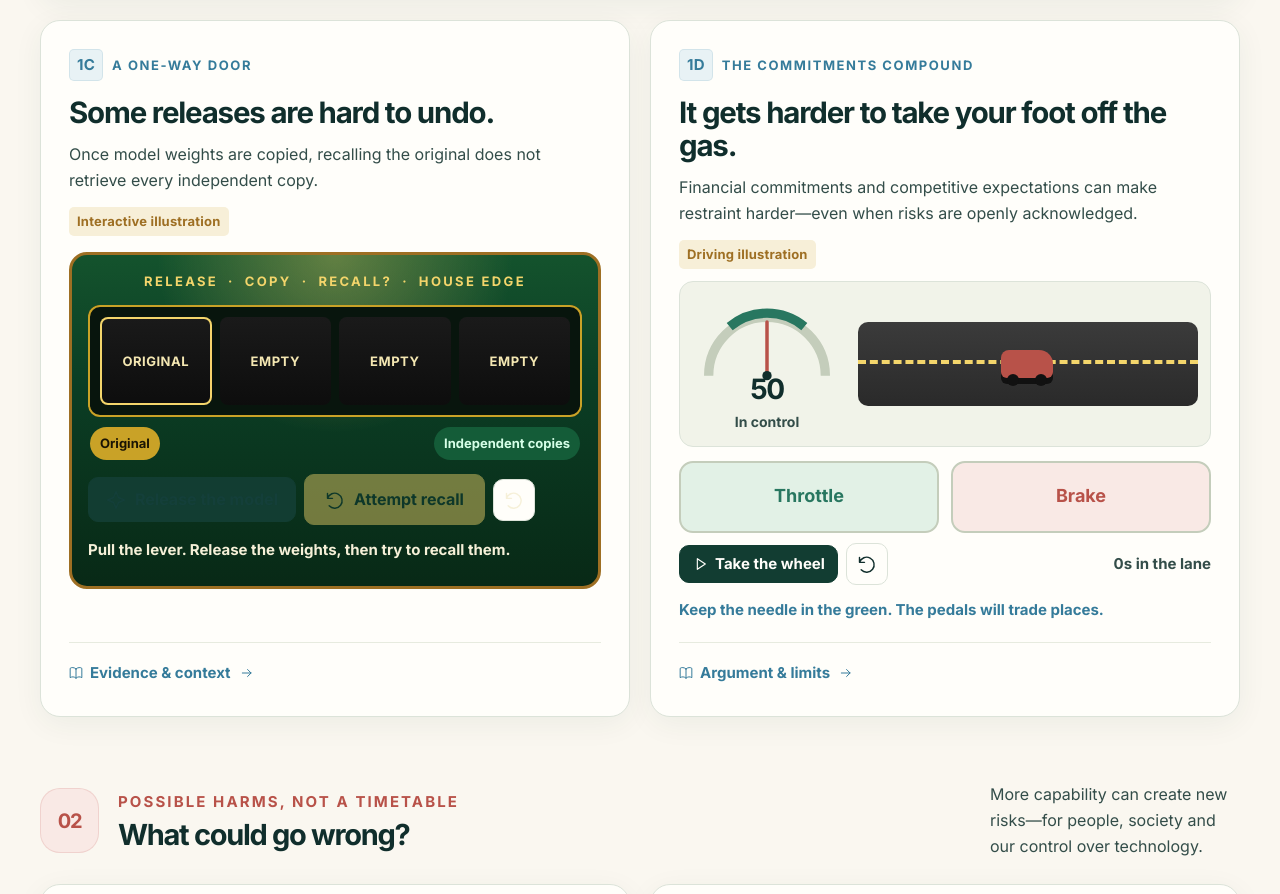
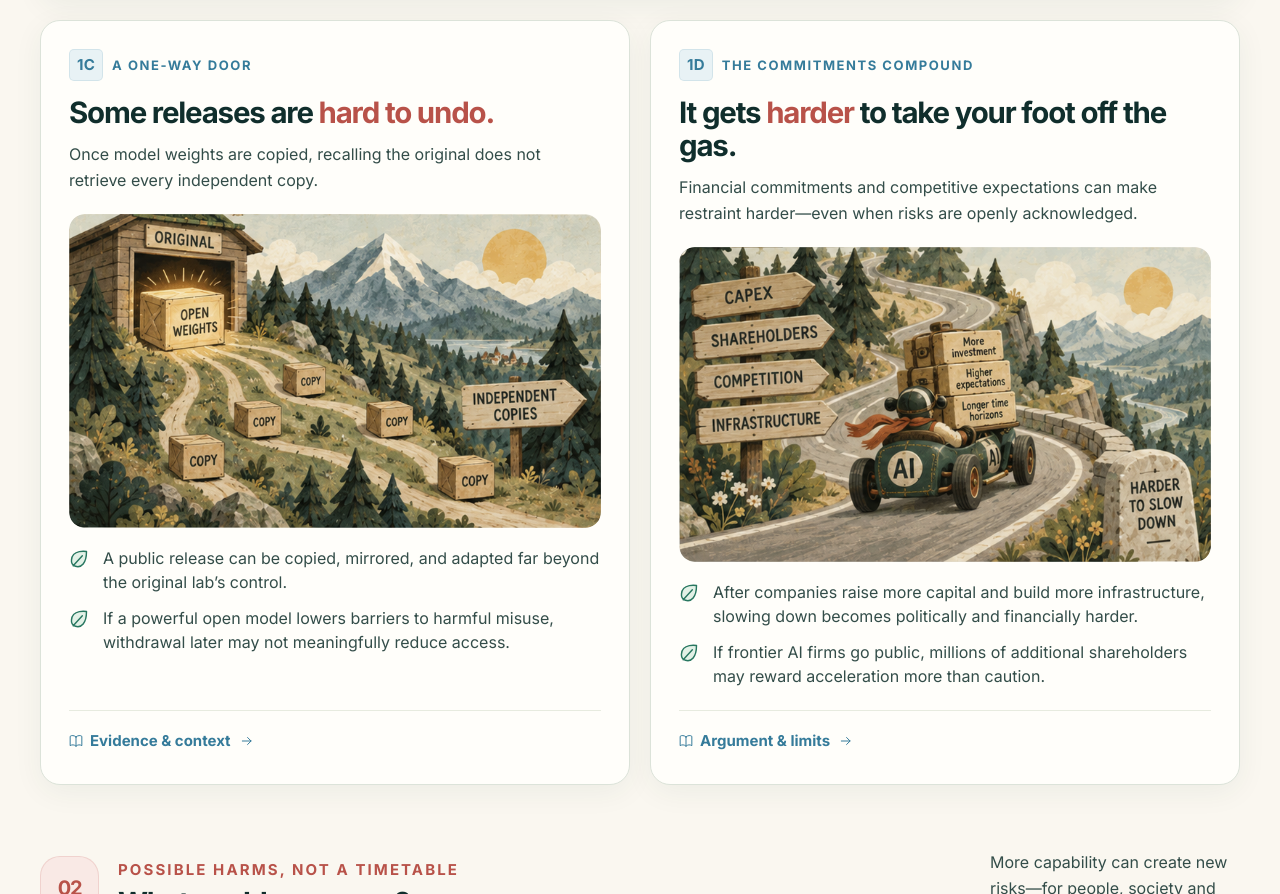
Before and after one commit to wbharding/suspenseful, a React (Vite) app: page / in a window 1280 px wide. Shown: the part 3658-4552 px from the top of the page. Built offline with nearby package versions, Linux system fonts and the light colour scheme.

Commit message:
Refresh 1C and 1D presentation

```diff
--- a/src/components/pressure-chapter.jsx
+++ b/src/components/pressure-chapter.jsx
@@ -1,18 +1,18 @@
 import { useCallback, useState } from "react";
+import commitmentsImage from "../assets/commitments-compound.png";
+import openWeightsImage from "../assets/open-weights-copies.png";
 import { modelReleases, releaseProviders } from "../data/release-data.js";
 import CapabilityChart, { CapabilityChartFooter } from "./capability-chart.jsx";
 import BenchmarkGraveyard from "./benchmark-graveyard.jsx";
 import ChapterSection from "./chapter-section.jsx";
-import GasPedalGame from "./gas-pedal-game.jsx";
+import FieldIcon from "./field-icon.jsx";
 import GuideCard, {
-  CardInsight,
   CardNote,
   EvidenceTag,
   SourceLinkButton,
 } from "./guide-card.jsx";
-import RecallDemo from "./recall-demo.jsx";
 import ReleaseTimeline, { ReleaseTimelineFooter } from "./release-timeline.jsx";
-import SafetyWorkTiles from "./safety-work-tiles.jsx";
+import "./pressure-chapter.scss";
 
 export default function PressureChapter() {
   const [ timelineProviders, setTimelineProviders ] = useState(releaseProviders);
@@ -91,27 +91,60 @@ export default function PressureChapter() {
 
       <GuideCard
         cellId="1C"
+        className="pressure-concept-card"
         deck="Once model weights are copied, recalling the original does not retrieve every independent copy."
         eyebrow="A ONE-WAY DOOR"
         footer={<SourceLinkButton sourceIds="draft,amodei" />}
         span="span-6"
-        title="Some releases are hard to undo."
+        title={<>Some releases are <span className="concept-emphasis">hard to undo.</span></>}
       >
-        <EvidenceTag variant="illustration">Interactive illustration</EvidenceTag>
-        <RecallDemo />
+        <img
+          alt="An open-weights crate leaves the original mountain cabin, with independent copies scattered along branching paths."
+          className="pressure-concept-art"
+          height="434"
+          loading="lazy"
+          src={openWeightsImage}
+          width="734"
+        />
+        <ul className="pressure-concept-points">
+          <li>
+            <FieldIcon name="leaf" />
+            <span>A public release can be copied, mirrored, and adapted far beyond the original lab’s control.</span>
+          </li>
+          <li>
+            <FieldIcon name="leaf" />
+            <span>If a powerful open model lowers barriers to harmful misuse, withdrawal later may not meaningfully reduce access.</span>
+          </li>
+        </ul>
       </GuideCard>
 
       <GuideCard
         cellId="1D"
-        className="incentives-card"
+        className="pressure-concept-card"
         deck="Financial commitments and competitive expectations can make restraint harder—even when risks are openly acknowledged."
         eyebrow="THE COMMITMENTS COMPOUND"
         footer={<SourceLinkButton label="Argument & limits" sourceIds="draft,amodei" />}
         span="span-6"
-        title="It gets harder to take your foot off the gas."
+        title={<>It gets <span className="concept-emphasis">harder</span> to take your foot off the gas.</>}
       >
-        <EvidenceTag variant="illustration">Driving illustration</EvidenceTag>
-        <GasPedalGame />
+        <img
+          alt="An AI race car carries more investment, higher expectations, and longer time horizons up a winding road, past signs for capex, shareholders, competition, and infrastructure."
+          className="pressure-concept-art"
+          height="433"
+          loading="lazy"
+          src={commitmentsImage}
+          width="732"
+        />
+        <ul className="pressure-concept-points">
+          <li>
+            <FieldIcon name="leaf" />
+            <span>After companies raise more capital and build more infrastructure, slowing down becomes politically and financially harder.</span>
+          </li>
+          <li>
+            <FieldIcon name="leaf" />
+            <span>If frontier AI firms go public, millions of additional shareholders may reward acceleration more than caution.</span>
+          </li>
+        </ul>
       </GuideCard>
     </ChapterSection>
   );
--- /dev/null
+++ b/src/components/pressure-chapter.scss
@@ -0,0 +1,37 @@
+.pressure-concept-card {
+  .concept-emphasis {
+    color: var(--accent-red);
+  }
+
+  .pressure-concept-art {
+    display: block;
+    width: 100%;
+    height: auto;
+    margin-top: 20px;
+    border-radius: 16px;
+  }
+
+  .pressure-concept-points {
+    display: grid;
+    gap: 12px;
+    margin: 18px 0 22px;
+    padding: 0;
+    color: var(--muted);
+    list-style: none;
+    font-size: 16px;
+    line-height: 1.5;
+
+    li {
+      display: flex;
+      gap: 14px;
+      align-items: flex-start;
+    }
+
+    .icon {
+      flex: none;
+      margin-top: 3px;
+      color: var(--accent-green);
+      fill: var(--accent-green-soft);
+    }
+  }
+}
```
Also changed, not shown: src/assets/commitments-compound.png (added), src/assets/open-weights-copies.png (added).
